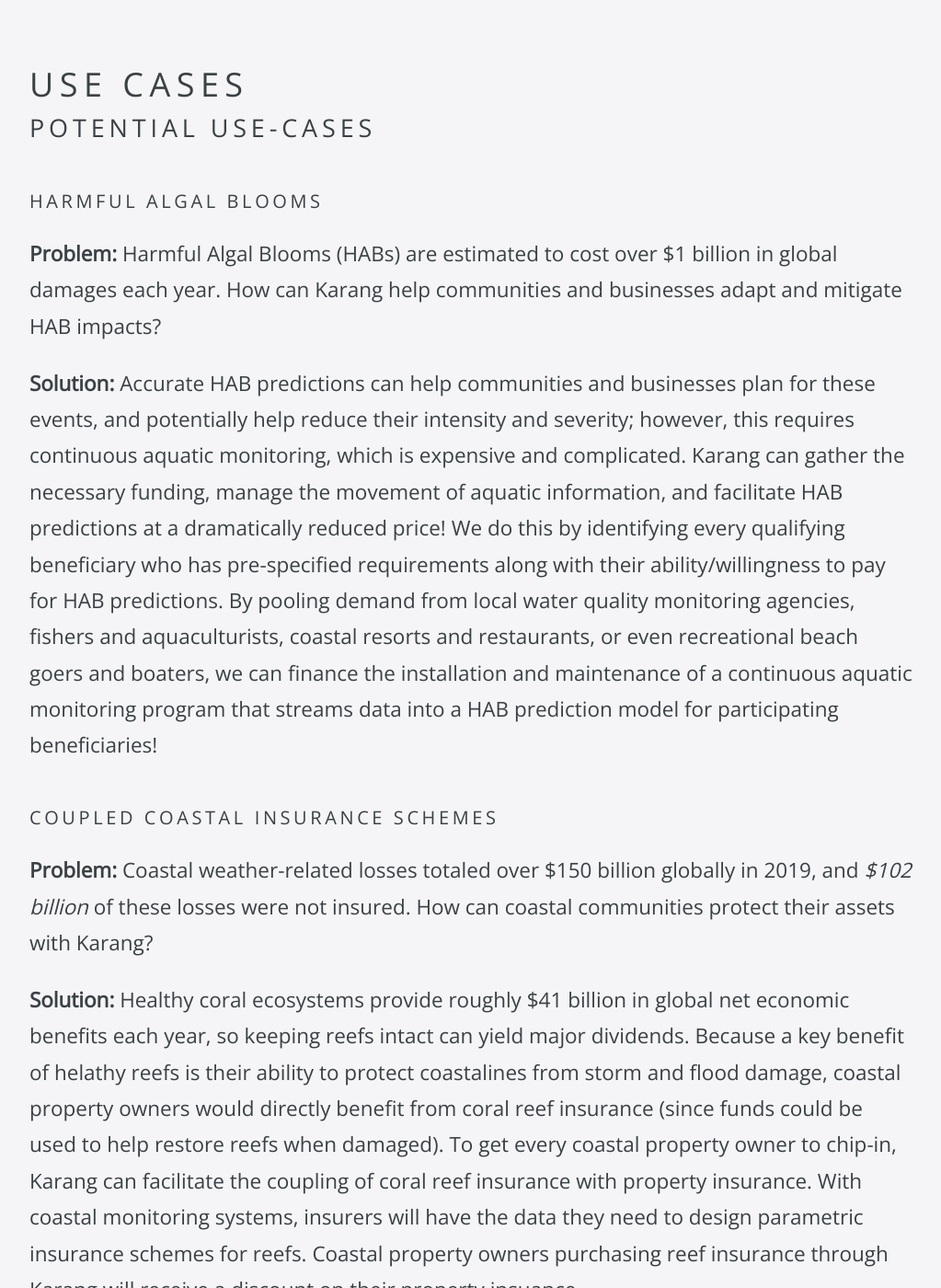
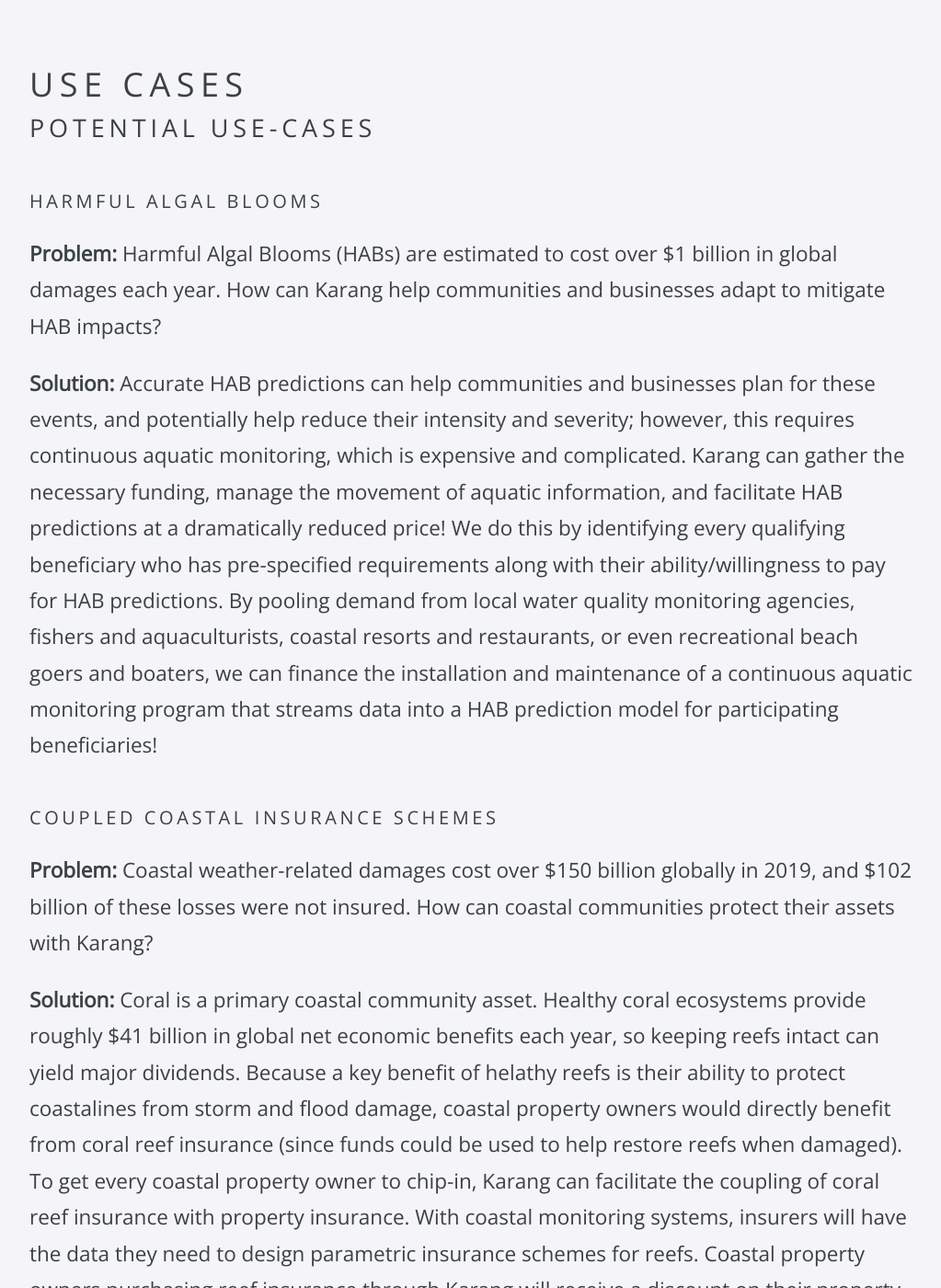
Before and after one commit to SSOATeam/website, a Jekyll site: the page built from use-cases/index.html, in a window 1280 px wide and 1400 px high, scrolled down 435 px. Shown: the whole window at 92% size, without its empty margins (128-1151 px from the left). Built offline with Jekyll 4.4.1, drawn with Linux system fonts in a browser that asks for light colours; nearby versions of some CDN libraries; some of the changed text lies outside the part shown.

Commit message:
Update descriptions.

```diff
--- a/use-cases/index.html
+++ b/use-cases/index.html
@@ -9,7 +9,7 @@
 <h3 id="potential-use-cases">Potential Use-Cases</h3>
 <h5 id="harmful-algal-blooms">Harmful Algal Blooms</h5>
 <p><strong>Problem:</strong> Harmful Algal Blooms (HABs) are estimated to cost over $1 billion in global damages each year. How can Karang help
-	communities and businesses adapt and mitigate HAB impacts?</p>
+	communities and businesses adapt to mitigate HAB impacts?</p>
 <p><strong>Solution:</strong> Accurate HAB predictions can help communities and businesses plan for these events, and potentially help reduce their intensity
 	and severity; however, this requires continuous aquatic monitoring, which is expensive and complicated. Karang can gather the necessary funding,
 	manage the movement of aquatic information, and facilitate HAB predictions at a dramatically reduced price! We do this by identifying every qualifying
@@ -19,15 +19,15 @@
 </p>
 
 <h5 id="coupled-coastal-insurance-schemes">Coupled Coastal Insurance Schemes</h5>
-<p><strong>Problem:</strong> Coastal weather-related losses totaled over $150 billion globally in 2019, and <i>$102 billion</i> of these losses were not insured.
+<p><strong>Problem:</strong> Coastal weather-related damages cost over $150 billion globally in 2019, and $102 billion of these losses were not insured.
 	How can coastal communities protect their assets with Karang?
 </p>
-<p><strong>Solution:</strong> Healthy coral ecosystems provide roughly $41 billion in global net economic benefits each year, so keeping reefs intact
-	can yield major dividends. Because a key benefit of helathy reefs is their ability to protect coastalines from storm and flood damage, coastal
-	property owners would directly benefit from coral reef insurance (since funds could be used to help restore reefs when damaged). To get every
-	coastal property owner to chip-in, Karang can facilitate the coupling of coral reef insurance with property insurance. With coastal monitoring systems,
-	insurers will have the data they need to design parametric insurance schemes for reefs. Coastal property owners purchasing reef insurance through Karang
-	will receive a discount on their property insuance.
+<p><strong>Solution:</strong> Coral is a primary coastal community asset. Healthy coral ecosystems provide roughly $41 billion in global net economic benefits
+	each year, so keeping reefs intact can yield major dividends. Because a key benefit of helathy reefs is their ability to protect coastalines from storm
+	and flood damage, coastal property owners would directly benefit from coral reef insurance (since funds could be used to help restore reefs when damaged).
+	To get every coastal property owner to chip-in, Karang can facilitate the coupling of coral reef insurance with property insurance. With coastal
+	monitoring systems, insurers will have the data they need to design parametric insurance schemes for reefs. Coastal property owners purchasing reef
+	insurance through Karang will receive a discount on their property insuance.
 </p>
 
 <h5 id="bomb-fishing-prevention">Bomb Fishing Prevention</h5>
```
